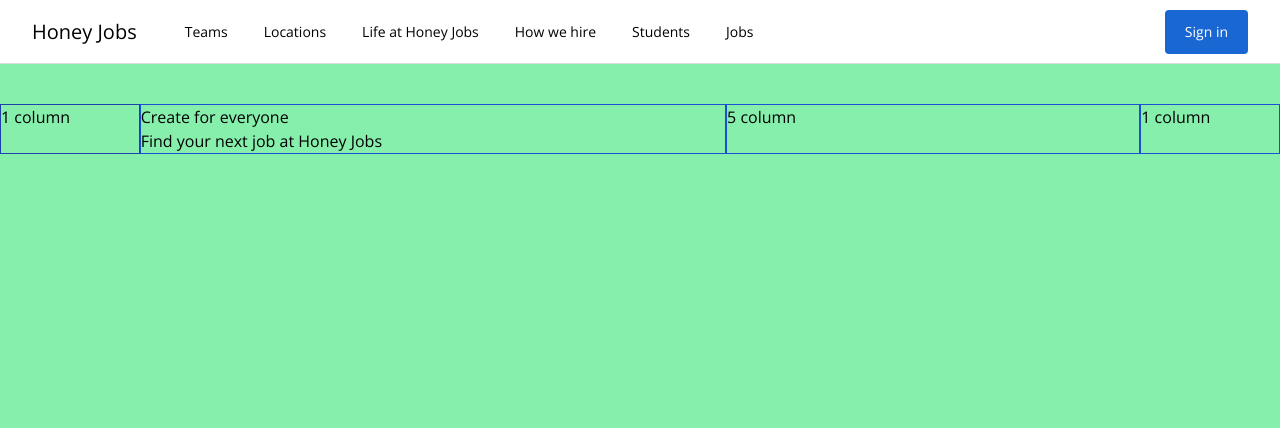
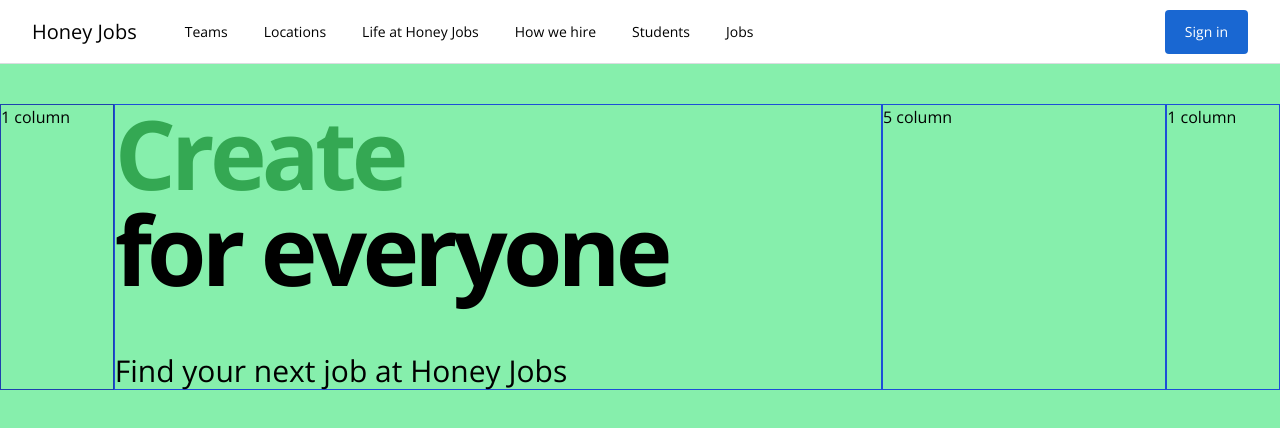
Before and after one commit to jalenh1/job-search-vue-app, a Vue app: page / in a window 1280 px wide. Shown: the top 428 px of the page. Built offline with nearby package versions, Linux system fonts and the light colour scheme.

Commit message:
move verb array logic to utils folder

```diff
--- a/src/components/TheHeadline.vue
+++ b/src/components/TheHeadline.vue
@@ -1,7 +1,11 @@
 <template>
   <section>
-    <h1>{{ action }} for everyone</h1>
-    <h2>Find your next job at Honey Jobs</h2>
+    <h1 class="mb-14 text-8xl font-bold tracking-tighter">
+      <span :class="actionClasses">{{ action }}</span>
+      <br />
+      for everyone
+    </h1>
+    <h2 class="text-3xl font-light">Find your next job at Honey Jobs</h2>
   </section>
 </template>
 
@@ -12,6 +16,13 @@
     return {
       action: 'Build',
       interval: null
+    }
+  },
+  computed: {
+    actionClasses() {
+      return {
+        [this.action.toLowerCase()]: true
+      }
     }
   },
   created() {
@@ -33,3 +44,21 @@
   }
 }
 </script>
+
+<style scoped>
+.build {
+  color: #1a73e8;
+}
+
+.create {
+  color: #34a853;
+}
+
+.design {
+  color: #f9ab00;
+}
+
+.code {
+  color: #d93025;
+}
+</style>
--- /dev/null
+++ b/src/utils/nextElementInList.js
@@ -0,0 +1,8 @@
+const nextElementInList = (list, value) => {
+  const currentValueIndex = list.indexOf(value)
+  const nextValueIndex = (currentValueIndex + 1) % list.length
+  const nextValue = list[nextValueIndex]
+  return nextValue
+}
+
+export default nextElementInList
```
Also changed, not shown: 1 other file (tests, documents, lock files or other folders).
